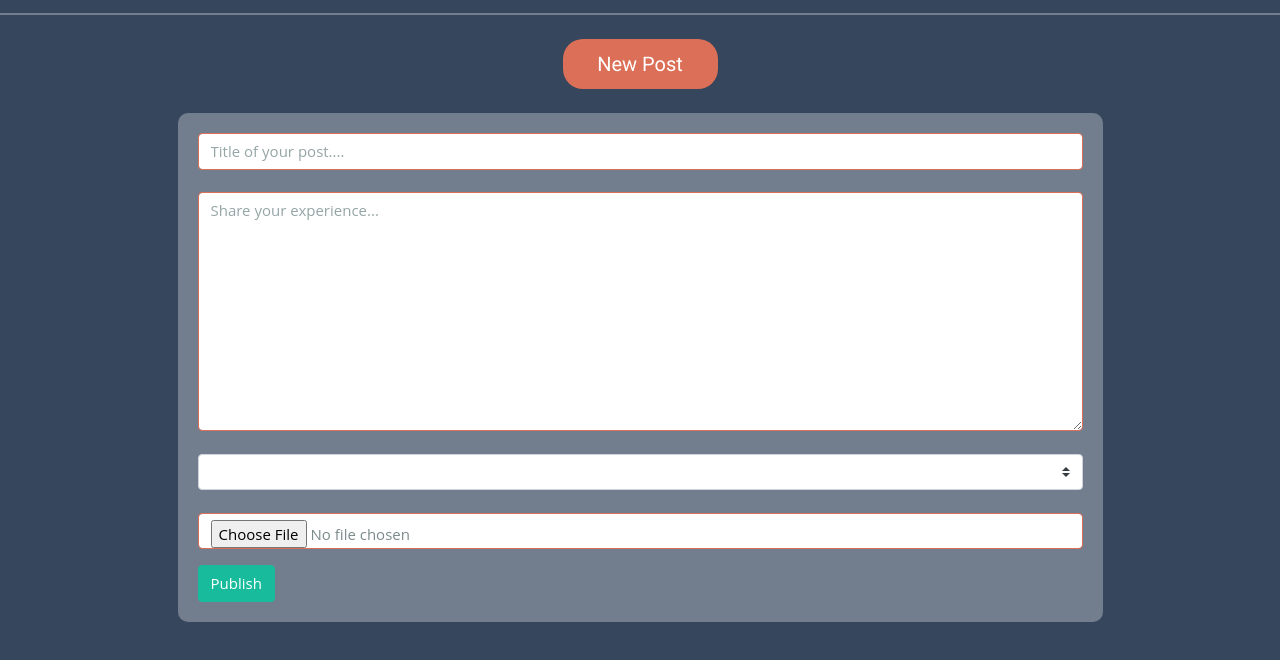
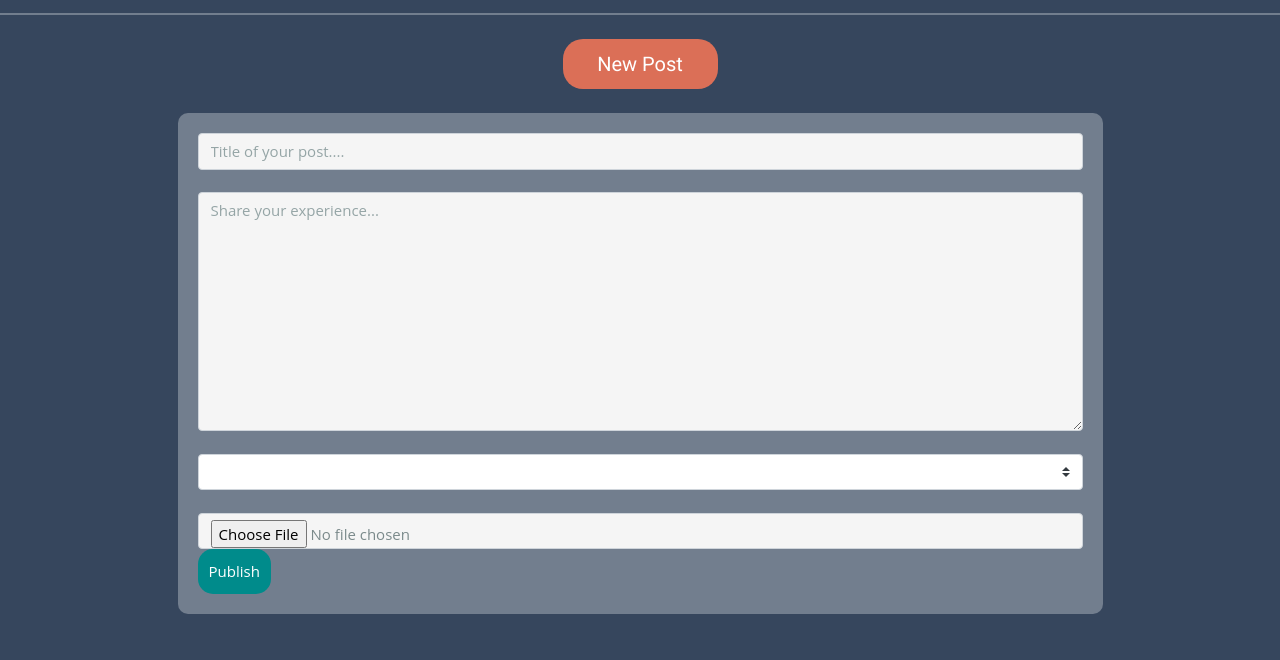
Before and after one commit to farhajawed/ask-a-local, a website: page public/html/post.html in a window 1280 px wide. Shown: the part 64-724 px from the top of the page. Drawn offline with nearby package versions, Linux system fonts and the light colour scheme; files that its build step writes are made by us from their sources; no server answers; files whose address does not match are found by name.

Commit message:
updated colors

```diff
--- a/public/css/styles.css
+++ b/public/css/styles.css
@@ -60,7 +60,8 @@ body{
 
 /* dashboard */
 .profile-div{
-    background:darkslateblue;
+    /* background:darkslateblue; */
+    background: #36465d;
     color:beige;
     border:2px ridge #db6f57;;
 }
@@ -72,8 +73,7 @@ body{
 
 
 .single-post{
-    background:snow;
-    border:2px ridge darkslateblue;
+    background:seashell;
     padding:10px;
     border-radius:10px;
     margin-bottom:5px;
@@ -101,7 +101,11 @@ body{
 }
 
 .form-control{
-    border:1px solid #db6f57 !important;
+    background: rgba(0,0,0,.13) !important;
+}
+
+.custom{
+    background: whitesmoke !important;
 }
 
 .view-edit-btn{
@@ -169,3 +173,11 @@ body{
     cursor: pointer;
     text-decoration: underline;
 }
+
+.btn-publish{
+    background:darkcyan;
+    color:white;
+    padding:10px;
+    border-radius:15px;
+    /* margin: 0 auto; */
+}
--- a/public/html/post.html
+++ b/public/html/post.html
@@ -71,26 +71,25 @@
                 </div>
                 <div class="col-md-10 offset-md-1 mt-4 mb-4 post-div">
                     <form id="new-post" action="/api/posts" method="POST" enctype="multipart/form-data">
-                        <div class="form-group">
-                            <!-- <label for="title">Title</label> -->
-                            <input type="text" class="form-control" id="title" name="title" placeholder="Title of your post....">
-                            <!-- <label for="body">Body:</label> -->
+                        <div class="form-group d-inline mx-auto center">
+                            <input type="text" class="form-control custom" id="title" name="title" placeholder="Title of your post....">
                             <br>
-                            <textarea class="form-control" rows="10" id="body" name="body" placeholder="Share your experience..."></textarea>
+                            <textarea class="form-control custom" rows="10" id="body" name="body" placeholder="Share your experience..."></textarea>
                             <br>
                             <select class="custom-select" id="category" name="category">
                             </select>
                             <br>
                             <br>
-                            <input class="form-control" type="file" name="uploaded_image" accept="" />
+                            <input class="form-control custom" type="file" name="uploaded_image" accept="" />
                         </div>
-                        <button type="submit" class="btn btn-success submit">Publish</button>
+                        <button type="submit" class="btn btn-publish submit">Publish</button>
                     </form>
                 </div>
             </div>
         </div>
 
         <!--Custom JS-->
+        <script src="js/tooltip.js" type="text/javascript"></script>
         <script src="js/main.js" type="text/javascript"></script>
         <script src="js/post.js" type="text/javascript"></script>
 </body>
--- a/routes/api-routes.js
+++ b/routes/api-routes.js
@@ -195,5 +195,4 @@ app.get("/api/posts/user/:id/title/:title",function(req, res) {
       res.json(dbPost);
     });
   });
-
 }
```
Also changed, not shown: public/html/dashboard.html (+1 -1 lines), public/html/index.html (+1 -0 lines), public/html/view-post.html (+1 -0 lines), public/js/tooltip.js (renamed from public/js/global.js). Lines whose indentation alone changed are shown as unchanged.
